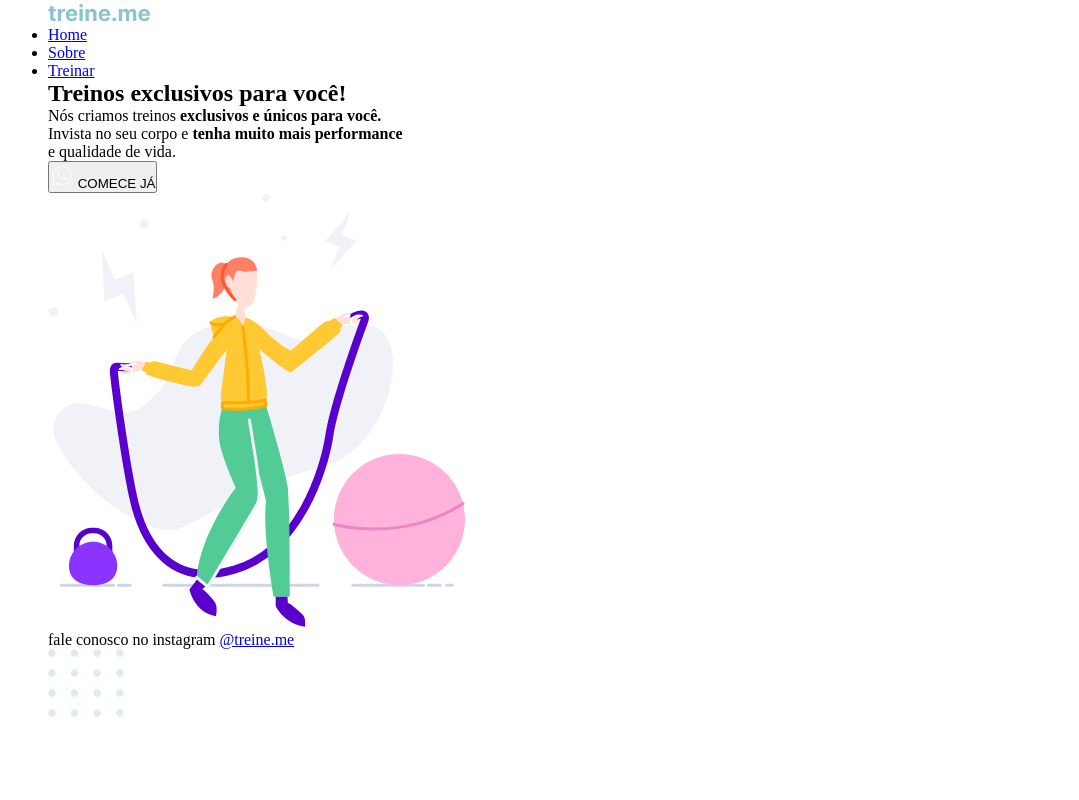
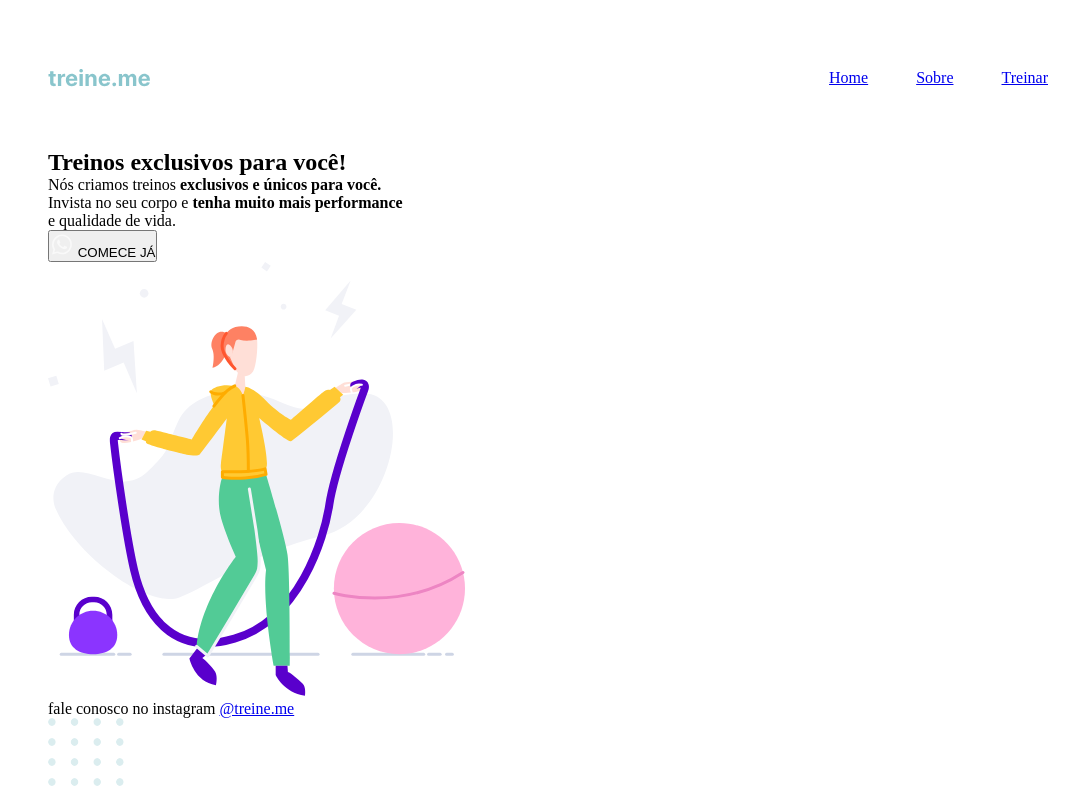
Before and after one commit to joao-sillva/treine-me, a plain HTML site: page index.html in a window 1280 px wide. Shown: the whole page, without its empty margins (92-1171 px from the left). Drawn offline with Linux system fonts and the light colour scheme.

Commit message:
Conceito de Flexbox do CSS

```diff
--- a/style.css
+++ b/style.css
@@ -7,4 +7,20 @@
 #page {
   width: 1000px;
   margin: 0 auto;
+  padding-top: 65px;
 }
+
+nav {
+  display: flex;
+  justify-content: space-between;
+  align-items: center;
+  margin-bottom: 58px;
+}
+
+nav ul {
+  list-style: none;
+  display: flex;
+  gap: 48px;
+  margin: 0;
+  padding: 0;
+}
```
